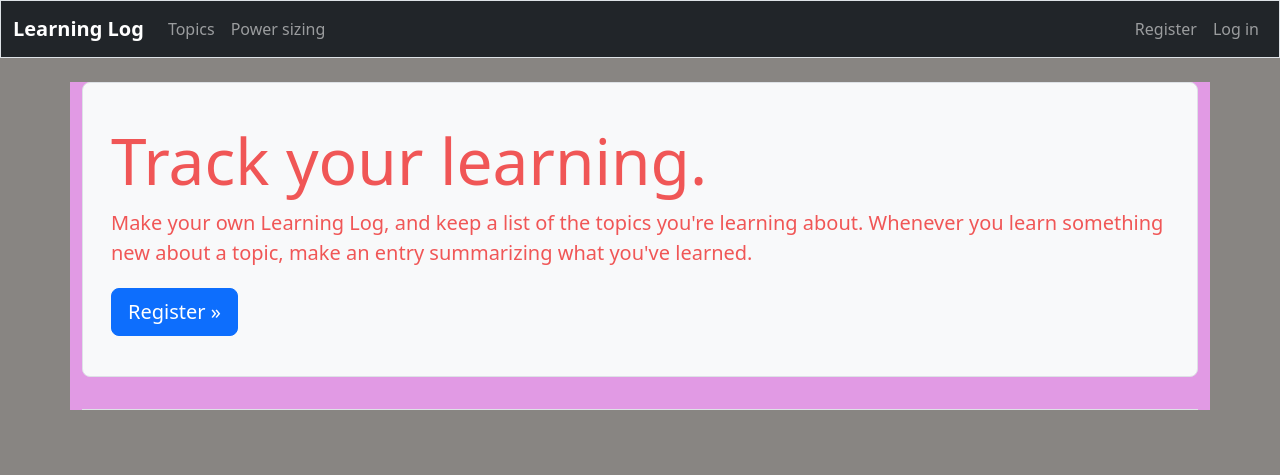
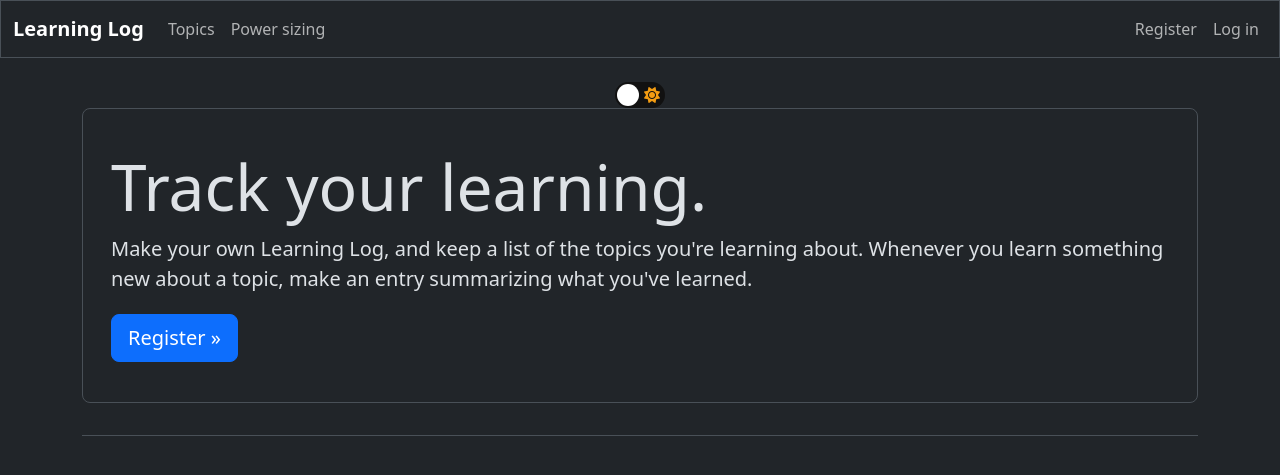
Before and after one commit to maccall-ux/power, a Django app: page / in a window 1280 px wide. Shown: the top 475 px of the page. Run offline with Django 5.2, Linux system fonts and the light colour scheme; some libraries are stand-ins or nearby versions.

Commit message:
forth commit

```diff
--- a/learning_logs/templates/learning_logs/base.html
+++ b/learning_logs/templates/learning_logs/base.html
@@ -1,7 +1,7 @@
 {% load static %}
 
 <!DOCTYPE html>
-<html lang="en">
+<html lang="en" data-bs-theme='dark' id='htmlpage'>
 <head>
     <meta charset="UTF-8">
     <meta name="viewport" content="width=device-width, initial-scale=1.0">
@@ -10,9 +10,10 @@
     {% bootstrap_css %}
     {% bootstrap_javascript %}
     <link rel="stylesheet" href="{% static 'css/styles.css' %}">
+    <link rel="stylesheet" href="https://cdnjs.cloudflare.com/ajax/libs/font-awesome/6.7.2/css/all.min.css">
 </head>
 <body>
-    <nav class="navbar navbar-expand-md navbar-dark bg-dark mb-4 border">
+    <nav class="navbar navbar-expand-md mb-4 border">
         <div class="container-fluid">
            <a class="navbar-brand fw-bold" href="{% url 'learning_logs:index' %}">
               Learning Log</a>
@@ -55,6 +56,14 @@
           </div> <!-- Closes collapsible parts of navbar -->
         </div> <!-- Closes navbar's container -->
       </nav> <!-- End of navbar -->
+      <div class="row justify-content-center mt-4">
+        <input type="checkbox" class="checkbox" id="checkbox">
+        <label for="checkbox" class='checkbox-label'>
+          <i class='fas fa-moon'></i>
+          <i class="fas fa-sun"></i>
+          <span class="ball"></span>
+        </label>
+      </div>
 
       <main class="container">
         <div class="pb-2 mb-2 border-bottom">
@@ -64,5 +73,7 @@
             {% block content %}{% endblock %}
         </div>
       </main>
+
+      <script src="{% static "js/app.js" %}"></script>
 </body>
 </html>
--- a/learning_logs/templates/learning_logs/index.html
+++ b/learning_logs/templates/learning_logs/index.html
@@ -1,7 +1,7 @@
 {% extends 'learning_logs/base.html' %}
 
 {% block page_header %}
-    <div class="p-3 mb-4 bg-light border rounded-3">
+    <div class="p-3 mb-4 border rounded-3">
     <div class="container-fluid py-4">
        <h1 class="display-3">Track your learning.</h1>
        <p class="lead">Make your own Learning Log, and keep a list of the
--- a/static/css/styles.css
+++ b/static/css/styles.css
@@ -1,8 +1,36 @@
-body {
-    color: rgb(240, 86, 86);
-    background-color: rgb(136, 133, 130);
+.checkbox {
+    opacity: 0;
+    position: absolute;
+    display: none !important;
 }
 
-main {
-    background-color: rgb(225, 154, 228);
+.checkbox-label {
+    background-color: #111;
+    width: 50px;
+    height: 26;
+    border-radius: 50px;
+    position: relative;
+    padding: 5px;
+    display: flex;
+    justify-content: space-between;
+    align-items: center;
 }
+
+.fa-moon {color: #f1c40f;}
+.fa-sun {color: #f39c12;}
+.checkbox-label .ball {
+    background-color: #fff;
+    width: 22px;
+    height: 22px;
+    position: absolute;
+    left: 2px;
+    top: 2px;
+    border-radius: 50%;
+    transition: transform 0.2s linear;
+}
+
+.checkbox:checked + .checkbox-label .ball {
+    transform: translateX(24px);
+}
+
+#checkbox {display: none;}
--- a/static/js/app.js
+++ b/static/js/app.js
@@ -0,0 +1,9 @@
+const html = document.getElementById('htmlpage');
+const checkbox = document.getElementById('checkbox');
+checkbox.addEventListener('change',() => {
+    if (checkbox.checked) {
+        html.setAttribute('data-bs-theme','light');
+    } else {
+        html.setAttribute('data-bs-theme', 'dark');
+    }
+});
```
Also changed, not shown: calculator/templates/calculator/base.html (+12 -3 lines).
